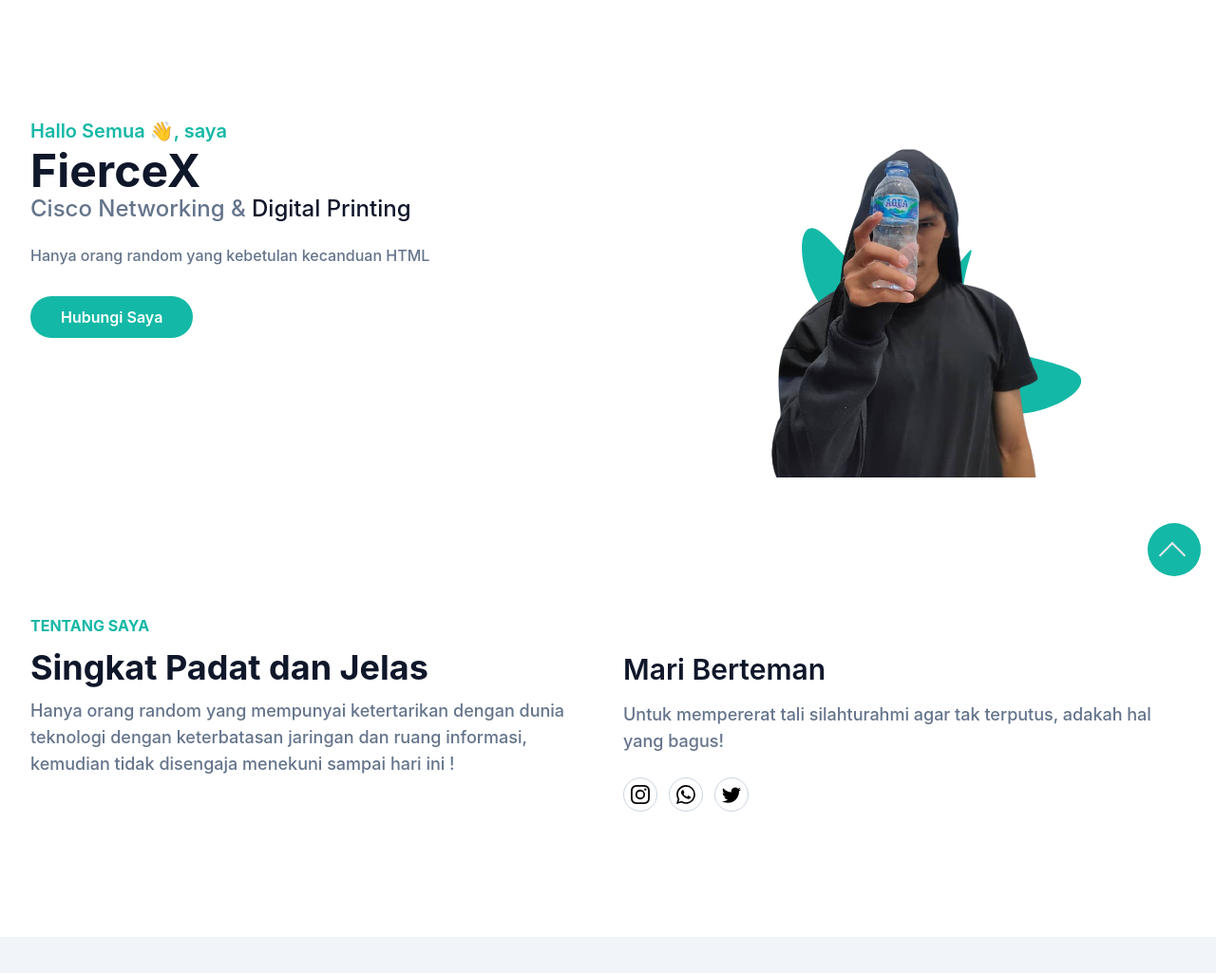
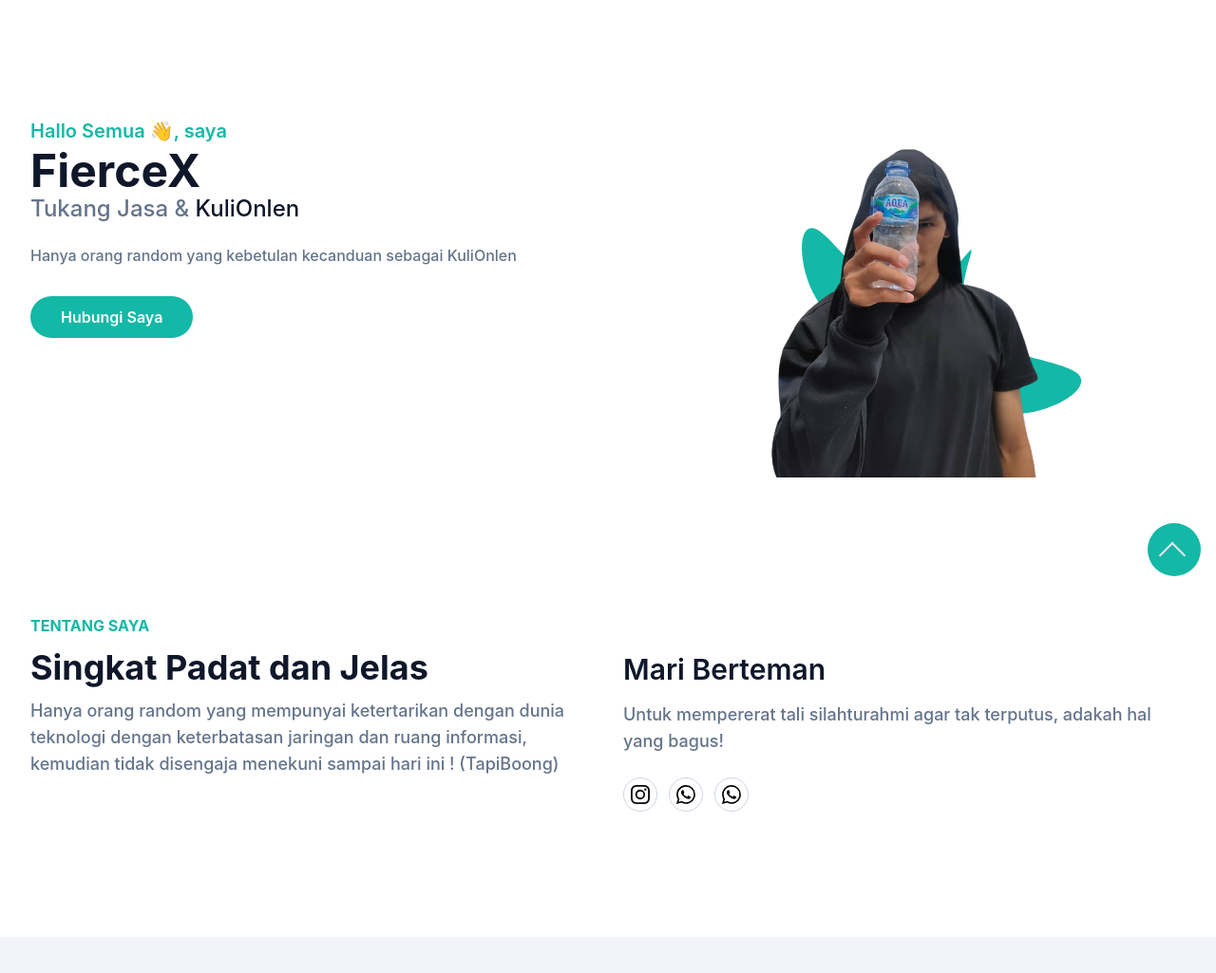
Before and after one commit to indrnoken/LosT, a website: page index.html in a window 1280 px wide. Shown: the part 177-1202 px from the top of the page at 95% size. Drawn offline with Linux system fonts and the light colour scheme.

Commit message:
tidak tau apalagi saya pusing

```diff
--- a/index.html
+++ b/index.html
@@ -3,7 +3,7 @@
   <head>
     <meta charset="UTF-8" />
     <meta name="viewport" content="width=device-width, initial-scale=1.0" />
-    <title>Portfolio | FierceX</title>
+    <title>MasKulin| FierceX</title>
     <link href="dist/css/final.css" rel="stylesheet" />
     <script>
       if (
@@ -131,11 +131,11 @@
               >
             </h1>
             <h2 class="font-medium text-secondary text-lg mb-5 lg:text-2xl">
-              Cisco Networking &
-              <span class="text-dark dark:text-white">Digital Printing</span>
+              Tukang Jasa &
+              <span class="text-dark dark:text-white">KuliOnlen</span>
             </h2>
             <p class="font-medium text-secondary mb-10 leading-relaxed">
-              Hanya orang random yang kebetulan kecanduan HTML
+              Hanya orang random yang kebetulan kecanduan sebagai KuliOnlen
             </p>
             <a
               href="#"
@@ -189,7 +189,7 @@
             <p class="font-medium text-base text-secondary max-w-xl lg:text-lg">
               Hanya orang random yang mempunyai ketertarikan dengan dunia
               teknologi dengan keterbatasan jaringan dan ruang informasi,
-              kemudian tidak disengaja menekuni sampai hari ini !
+              kemudian tidak disengaja menekuni sampai hari ini ! (TapiBoong)
             </p>
           </div>
           <div class="w-full px-4 lg:w-1/2">
@@ -256,15 +256,16 @@
                   width="20"
                   height="20"
                   fill="currentColor"
-                class="bi bi-twitter"
+                  class="bi bi-whatsapp"
                   viewBox="0 0 16 16"
                 >
                   <path
-                  d="M5.026 15c6.038 0 9.341-5.003 9.341-9.334 0-.14 0-.282-.006-.422A6.685 6.685 0 0 0 16 3.542a6.658 6.658 0 0 1-1.889.518 3.301 3.301 0 0 0 1.447-1.817 6.533 6.533 0 0 1-2.087.793A3.286 3.286 0 0 0 7.875 6.03a9.325 9.325 0 0 1-6.767-3.429 3.289 3.289 0 0 0 1.018 4.382A3.323 3.323 0 0 1 .64 6.575v.045a3.288 3.288 0 0 0 2.632 3.218 3.203 3.203 0 0 1-.865.115 3.23 3.23 0 0 1-.614-.057 3.283 3.283 0 0 0 3.067 2.277A6.588 6.588 0 0 1 .78 13.58a6.32 6.32 0 0 1-.78-.045A9.344 9.344 0 0 0 5.026 15z"
-                /></svg
-            ></a>
+                    d="M13.601 2.326A7.85 7.85 0 0 0 7.994 0C3.627 0 .068 3.558.064 7.926c0 1.399.366 2.76 1.057 3.965L0 16l4.204-1.102a7.9 7.9 0 0 0 3.79.965h.004c4.368 0 7.926-3.558 7.93-7.93A7.9 7.9 0 0 0 13.6 2.326zM7.994 14.521a6.6 6.6 0 0 1-3.356-.92l-.24-.144-2.494.654.666-2.433-.156-.251a6.56 6.56 0 0 1-1.007-3.505c0-3.626 2.957-6.584 6.591-6.584a6.56 6.56 0 0 1 4.66 1.931 6.56 6.56 0 0 1 1.928 4.66c-.004 3.639-2.961 6.592-6.592 6.592m3.615-4.934c-.197-.099-1.17-.578-1.353-.646-.182-.065-.315-.099-.445.099-.133.197-.513.646-.627.775-.114.133-.232.148-.43.05-.197-.1-.836-.308-1.592-.985-.59-.525-.985-1.175-1.103-1.372-.114-.198-.011-.304.088-.403.087-.088.197-.232.296-.346.1-.114.133-.198.198-.33.065-.134.034-.248-.015-.347-.05-.099-.445-1.076-.612-1.47-.16-.389-.323-.335-.445-.34-.114-.007-.247-.007-.38-.007a.73.73 0 0 0-.529.247c-.182.198-.691.677-.691 1.654s.71 1.916.81 2.049c.098.133 1.394 2.132 3.383 2.992.47.205.84.326 1.129.418.475.152.904.129 1.246.08.38-.058 1.171-.48 1.338-.943.164-.464.164-.86.114-.943-.049-.084-.182-.133-.38-.232"
+                  />
+                </svg>
               </a>
               <!-- Twitter -->
+
             </div>
           </div>
         </div>
```
Lines whose indentation alone changed are shown as unchanged.
